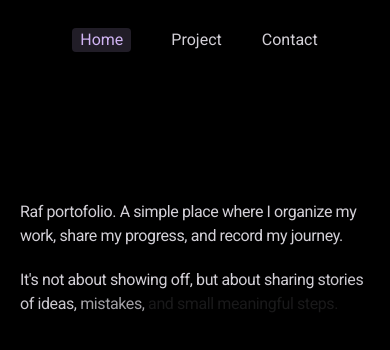
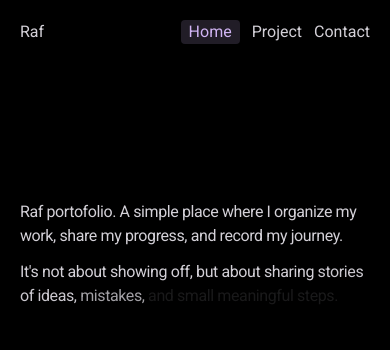
Before and after one commit to rafly-id/personal-portfolio, a React (Vite) app: page / in a window 390 px wide. Shown: the top 350 px of the page. Built offline with nearby package versions, Linux system fonts and the light colour scheme.

Commit message:
little update

```diff
--- a/src/components/Home.jsx
+++ b/src/components/Home.jsx
@@ -47,14 +47,14 @@ const Home = () => {
       <div id="content-smooth">
         <div className="mt-50 mb-10 max-w-2xl justify-start mx-5 tracking-tight md:ml-15 md:text-3xl md:mt-80">
           <div className="text-container">
-            <p className="mb-5">
-              Raf portofolio.{" "}
-              <span className="text">A simple place where I</span>
+            <p className="mb-3 md:mb-5">
+              Raf portofolio.
+              <span className="text"> A simple place where I</span>
               <span className="text"> organize my work,</span>
               <span className="text"> share my progress,</span>
               <span className="text"> and record my journey.</span>
             </p>
-            <p className="mb-5">
+            <p className="mb-3 md:mb-5">
               <span className="text">
                 It's not about showing off, but about sharing
               </span>
@@ -62,14 +62,14 @@ const Home = () => {
               <span className="text"> mistakes,</span>
               <span className="text"> and small meaningful steps.</span>
             </p>
-            <p className="mb-5">
+            <p className="mb-3 md:mb-5">
               <span className="text">Here, I show how I</span>
               <span className="text"> learn,</span>
               <span className="text"> create,</span>
               <span className="text"> and keep moving forward—</span>
               <span className="text">not perfect, but genuine.</span>
             </p>
-            <p className="mb-5 text">
+            <p className="mb-3 md:mb-5 text">
               Maybe you'll find something here, maybe you won't. There's more to
               come, and I'm excited to keep going.
             </p>
--- a/src/components/Nav.jsx
+++ b/src/components/Nav.jsx
@@ -1,11 +1,11 @@
 const Nav = () => {
   return (
-    <nav className="nav-fixed py-2 bg-black/90 md:bg-transparent">
-      <div className="flex-center md:justify-between">
-        <div className="hidden md:inline p-5">
+    <nav className="nav-fixed py-5 bg-black/50 md:bg-transparent">
+      <div className="flex-center justify-between px-5 md:px-0">
+        <div className="md:p-5">
           <h1>Raf</h1>
         </div>
-        <div className="flex p-5 gap-10">
+        <div className="flex md:p-5 gap-3 md:gap-10">
           <a href="#" className="Clickable px-2">
             Home
           </a>
```
